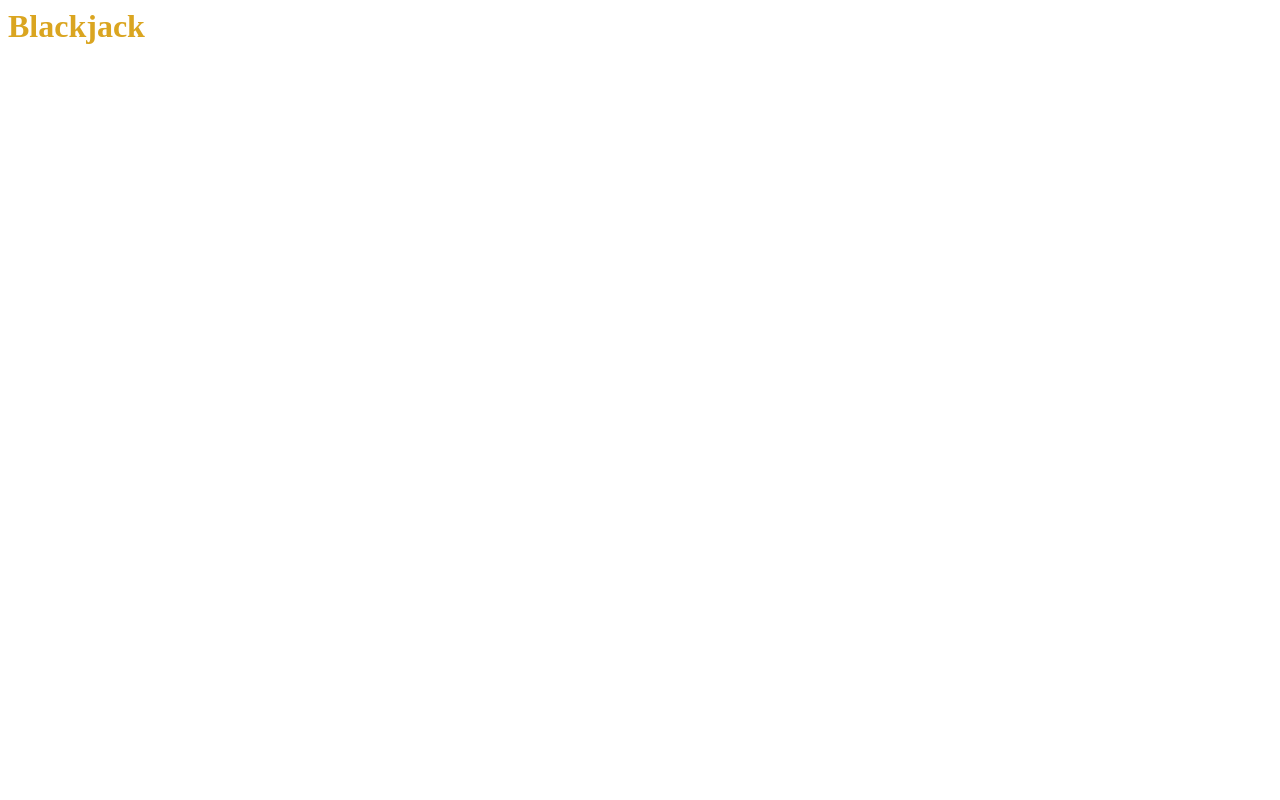
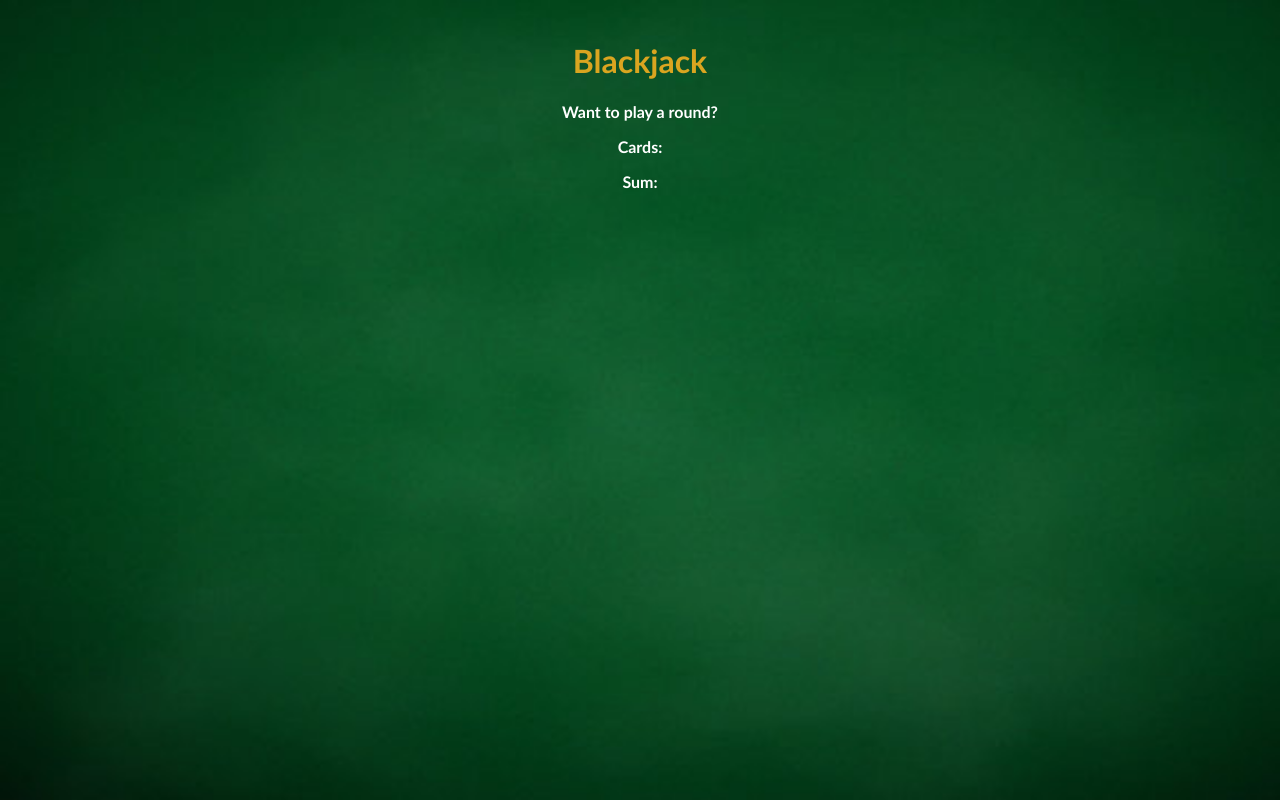
Before and after one commit to cknswau/blackjack-game, a plain HTML site: page index.html in a window 1280 px wide. Drawn offline with Linux system fonts and the light colour scheme.

Commit message:
addedc css

```diff
--- a/index.css
+++ b/index.css
@@ -1,3 +1,23 @@
+body {
+    font-family: 'Trebuchet MS', 'Lucida Sans Unicode', 'Lucida Grande', 'Lucida Sans', Arial, sans-serif;
+    background-image: url("bg.jpg");
+    background-size: cover;
+    color: white;
+    margin: auto;
+}
+
 h1 {
     color: goldenrod;
 }
+
+.container {
+    padding-top: 20px;
+    max-width: 300px;
+    margin: auto;
+    text-align: center;
+    font-weight: bolder;
+}
+
+#message-el {
+    color: white;
+}
--- a/index.html
+++ b/index.html
@@ -3,7 +3,12 @@
         <link rel="stylesheet" href="index.css">
     </head>
     <body>
-        <h1>Blackjack</h1>
+        <div class="container">
+            <h1>Blackjack</h1>
+            <p id="message-el">Want to play a round?</p>
+            <p>Cards:</p>
+            <p>Sum:</p>
+        </div>
         <script src="index.js"></script>
     </body>
 </html>
```
Also changed, not shown: bg.jpg (added).
